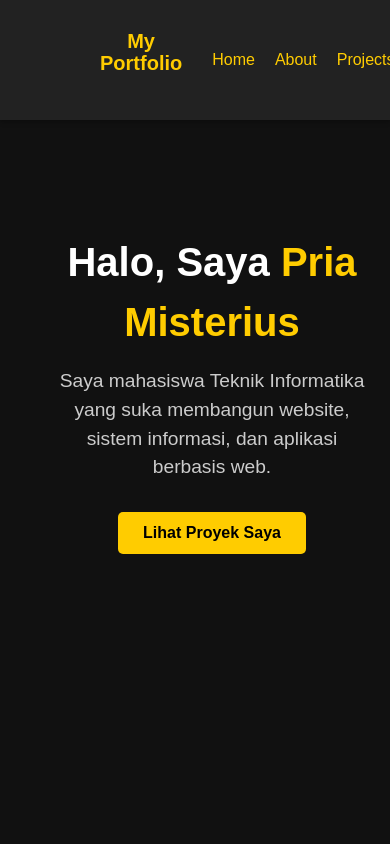
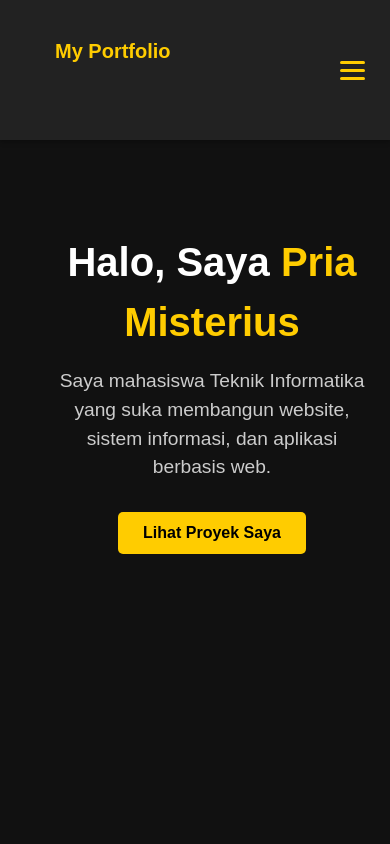
Before and after one commit to NajuanJRS/My-Portofolio, a React (Vite) app: page / in a window 390 px wide. Shown: the top 844 px of the page. Built offline with nearby package versions, Linux system fonts and the light colour scheme.

Commit message:
Perbaikan

```diff
--- a/src/components/Navbar.css
+++ b/src/components/Navbar.css
@@ -1,34 +1,39 @@
+/* === NAVBAR UTAMA === */
 .navbar {
   position: fixed;
   top: 0;
   left: 0;
   width: 100%;
-  z-index: 1000;
+  z-index: 1000; /* layer utama */
   display: flex;
   justify-content: space-between;
   align-items: center;
   background-color: #222;
   color: white;
-  padding: 0px 70px;
+  padding: 10px 70px;
   box-shadow: 0 2px 5px rgba(0,0,0,0.3);
-}
-
-.navbar.scrolled {
-  background-color: #111;
-  box-shadow: 0 4px 10px rgba(0,0,0,0.5);
   transition: all 0.3s ease;
 }
 
+/* Efek saat di-scroll */
+.navbar.scrolled {
+  background-color: #111;
+  box-shadow: 0 4px 10px rgba(0, 0, 0, 0.5);
+  transition: all 0.3s ease;
+}
+
+/* === LOGO === */
 .logo {
   font-size: 20px;
   font-weight: bold;
   color: #ffcc00;
 }
 
+/* === NAV LINK === */
 .nav-links {
   list-style: none;
   display: flex;
-  gap: 20px;
+  gap: 25px;
   margin: 0;
 }
 
@@ -36,8 +41,71 @@
   color: #ffcc00;
   text-decoration: none;
   font-weight: 500;
+  transition: color 0.2s ease;
 }
 
 .nav-links a:hover {
   text-decoration: underline;
+  color: #ffd633;
 }
+
+/* === HAMBURGER === */
+.hamburger {
+  display: none;
+  flex-direction: column;
+  cursor: pointer;
+  gap: 5px;
+  z-index: 2001; /* ✅ ini penting: biar di atas dropdown menu */
+  position: relative; /* supaya z-index berfungsi */
+}
+
+.hamburger span {
+  width: 25px;
+  height: 3px;
+  background-color: #ffcc00;
+  border-radius: 2px;
+  transition: all 0.3s ease;
+}
+
+/* === MODE MOBILE === */
+@media (max-width: 768px) {
+  .navbar {
+    padding: 10px 25px;
+  }
+
+  /* Sembunyikan link di layar kecil */
+  .nav-links {
+    position: absolute;
+    top: 60px;
+    right: 0;
+    background-color: #222;
+    flex-direction: column;
+    width: 100%;
+    max-height: 0;
+    overflow: hidden;
+    text-align: center;
+    transition: max-height 0.3s ease-out;
+    z-index: 1000; /* menu di bawah hamburger */
+  }
+
+  .nav-links.active {
+    max-height: 250px;
+    padding: 10px 0;
+  }
+
+  /* Tampilkan tombol hamburger */
+  .hamburger {
+    display: flex;
+  }
+
+  /* Efek animasi hamburger jadi X */
+  .hamburger.active span:nth-child(1) {
+    transform: rotate(45deg) translateY(8px);
+  }
+  .hamburger.active span:nth-child(2) {
+    opacity: 0;
+  }
+  .hamburger.active span:nth-child(3) {
+    transform: rotate(-45deg) translateY(-8px);
+  }
+}
--- a/src/components/Navbar.jsx
+++ b/src/components/Navbar.jsx
@@ -1,7 +1,8 @@
-import { useEffect, useState } from "react";
+import { useState, useEffect } from "react";
 import "./Navbar.css";
 
 export default function Navbar() {
+  const [menuOpen, setMenuOpen] = useState(false);
   const [scrolled, setScrolled] = useState(false);
 
   useEffect(() => {
@@ -13,11 +14,23 @@ export default function Navbar() {
   return (
     <nav className={`navbar ${scrolled ? "scrolled" : ""}`}>
       <h1 className="logo">My Portfolio</h1>
-      <ul className="nav-links">
-        <li><a href="#home">Home</a></li>
-        <li><a href="#about">About</a></li>
-        <li><a href="#projects">Projects</a></li>
-        <li><a href="#contact">Contact</a></li>
+
+      {/* Tombol hamburger untuk mobile */}
+      <div
+        className={`hamburger ${menuOpen ? "active" : ""}`}
+        onClick={() => setMenuOpen(!menuOpen)}
+      >
+        <span></span>
+        <span></span>
+        <span></span>
+      </div>
+
+      {/* Menu navigasi */}
+      <ul className={`nav-links ${menuOpen ? "active" : ""}`}>
+        <li><a href="#home" onClick={() => setMenuOpen(false)}>Home</a></li>
+        <li><a href="#about" onClick={() => setMenuOpen(false)}>About</a></li>
+        <li><a href="#projects" onClick={() => setMenuOpen(false)}>Projects</a></li>
+        <li><a href="#contact" onClick={() => setMenuOpen(false)}>Contact</a></li>
       </ul>
     </nav>
   );
```
